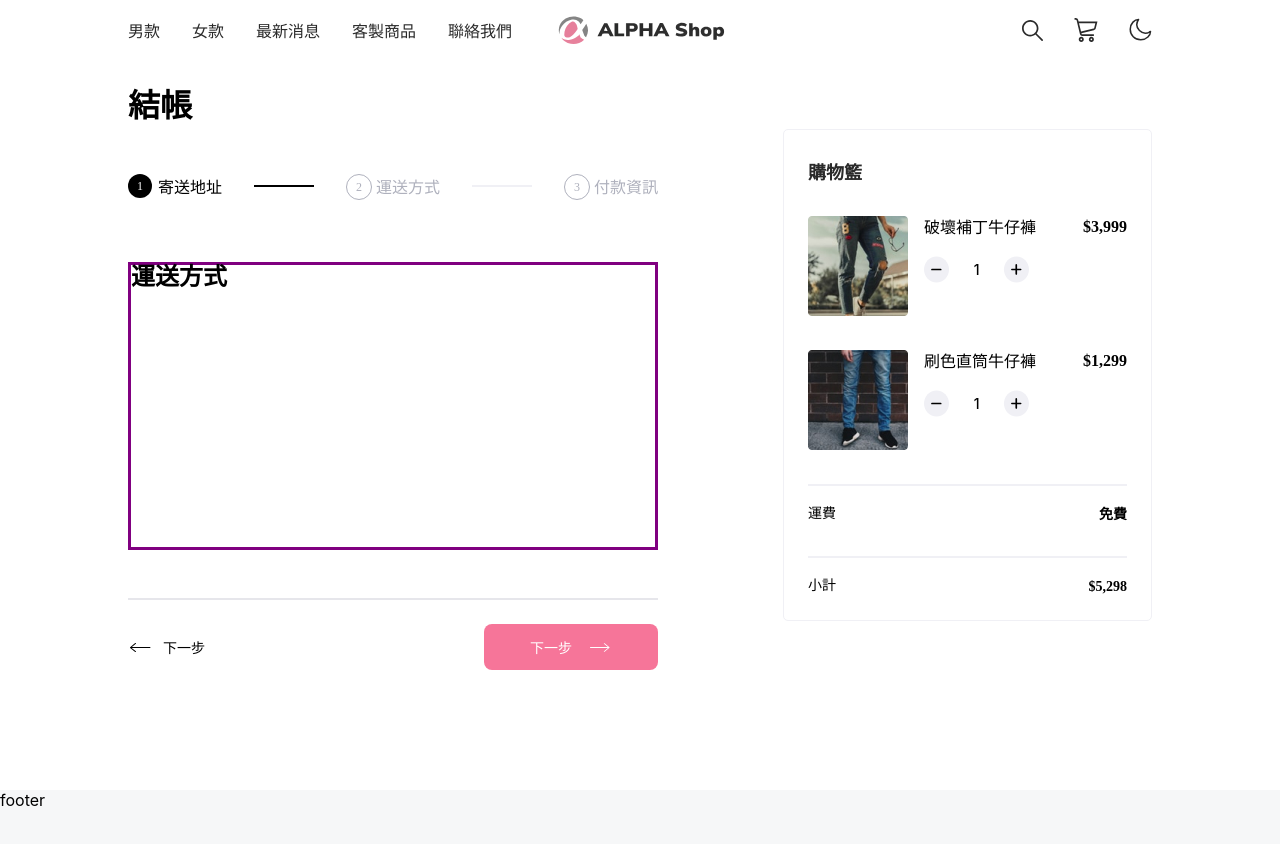
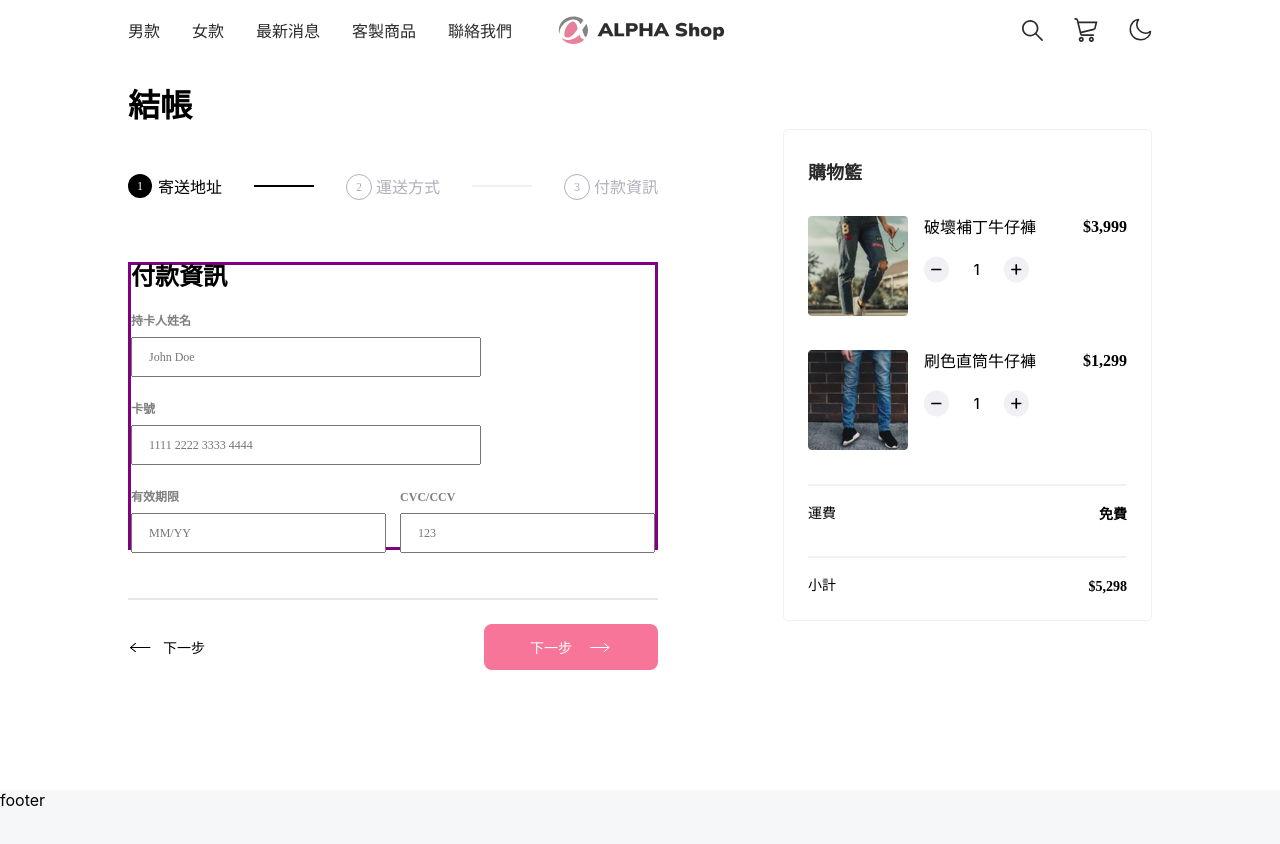
Before and after one commit to Lan956616/ALPHA-Shop-IV, a React (Create React App) app: page / in a window 1280 px wide. Shown: the top 844 px of the page. Built offline with nearby package versions, Linux system fonts and the light colour scheme.

Commit message:
complete content of step3

```diff
--- a/src/components/main/pay/pay.js
+++ b/src/components/main/pay/pay.js
@@ -2,13 +2,14 @@ import styles from './pay.module.css'
 import StepProgress from './stepprogress/stepprogress'
 import Step1 from './step1/step1'
 import Step2 from './step2/step2'
+import Step3 from './step3/step3'
 import ProgressControl from './progresscontrol/progresscontrol'
 
 export default function Pay() {
   return(
     <div className={styles.mainPay}>
       <StepProgress/>
-      <Step2/>
+      <Step3/>
       <ProgressControl/>
     </div>
   )
--- /dev/null
+++ b/src/components/main/pay/step3/step3.js
@@ -0,0 +1,39 @@
+import styles from './step3.module.css'
+
+
+function Formrow({children}) {
+  return(
+    <div className={styles.Formrow}>
+      {children}
+    </div>
+
+  )
+}
+
+function FormInput({width, title, placeholder}) {
+  return(
+    <div className={styles.FormInput} style={{width:width}}>
+      <p className={styles.FormInputTitle}>{title}</p>
+      <input className={styles.FormInputType} placeholder={placeholder}></input>
+    </div>
+  )
+}
+
+export default function Step3 () {
+  return(
+    <div className={styles.step3}>
+      <p className={styles.step3Title}>付款資訊</p>
+      <Formrow>
+        <FormInput width='350px' title='持卡人姓名' placeholder='John Doe'/>
+      </Formrow>
+      <Formrow>
+        <FormInput width='350px' title='卡號' placeholder='1111 2222 3333 4444'/>
+      </Formrow>
+      <Formrow>
+        <FormInput width='255px' title='有效期限' placeholder='MM/YY'/>
+        <FormInput width='255px' title='CVC/CCV' placeholder='123'/>
+      </Formrow>
+
+    </div>
+  )
+}
--- /dev/null
+++ b/src/components/main/pay/step3/step3.module.css
@@ -0,0 +1,52 @@
+.step3 {
+  width: 100%;
+  margin-bottom: 3rem;
+  border: 3px solid purple;
+  height: 288px;
+}
+
+.step3Title {
+  font-family: 'Noto Sans TC';
+  font-size: 24px;
+  font-weight: 700;
+  line-height: 24px;
+  /* text-align: left; */
+}
+
+
+.Formrow {
+  width: 100%;
+  height: 64px;
+  display: flex;
+  justify-content: space-between;
+  margin-top: 24px;
+
+  /* border: 1px solid yellow; */
+}
+
+
+.FormInput {
+  height: 100%;
+}
+
+.FormInputTitle {
+  font-family: 'Noto Sans TC';
+  font-size: 12px;
+  font-weight: 700;
+  line-height: 16px;
+  text-align: left;
+  color: #808080;
+  margin-bottom: 0.5rem;
+}
+
+.FormInputType {
+  width: 100%;
+  height: 40px;
+  padding: 0.75rem 1rem;
+
+  font-family: 'Noto Sans TC';
+  font-size: 12px;
+  font-weight: 400;
+  line-height: 16px;
+  text-align: left;
+}
```
